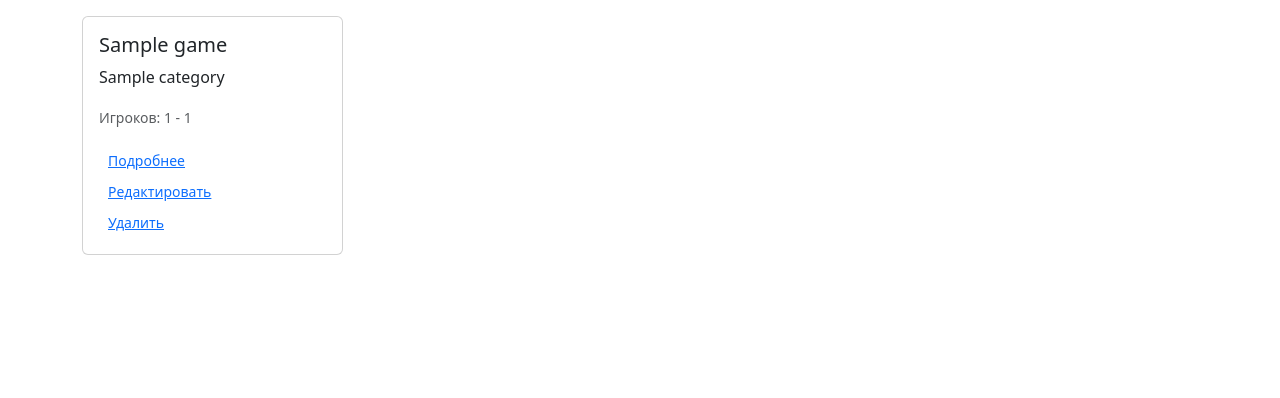
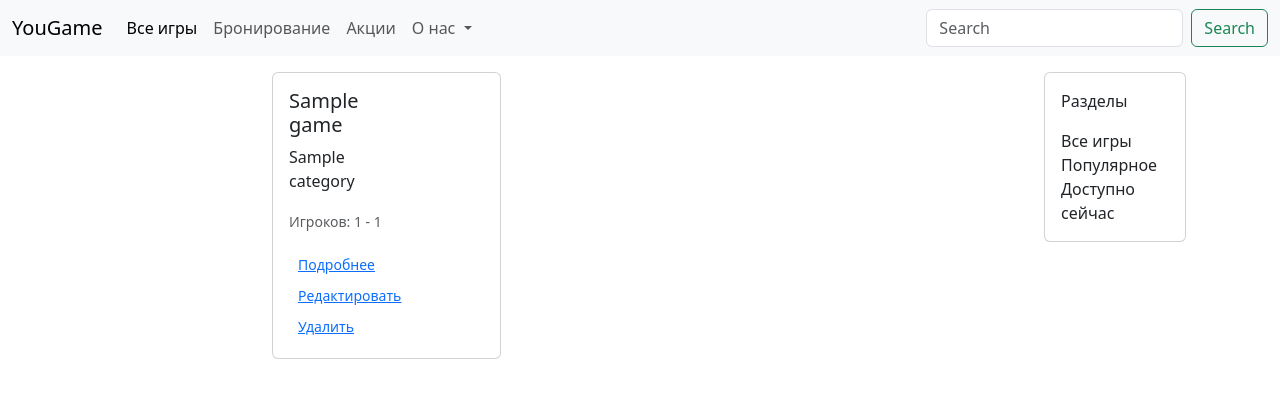
Before and after one commit to dmkisel/rent_game, a Django app: page / in a window 1280 px wide. Shown: the top 398 px of the page. Run offline with Django 5.2, Linux system fonts and the light colour scheme; tables that the repository leaves empty hold one stand-in row (values such as "Sample post").

Commit message:
edit front

```diff
--- a/games/templates/base.html
+++ b/games/templates/base.html
@@ -11,15 +11,25 @@
     <link href="https://cdn.jsdelivr.net/npm/bootstrap@5.3.3/dist/css/bootstrap.min.css" rel="stylesheet" integrity="sha384-QWTKZyjpPEjISv5WaRU9OFeRpok6YctnYmDr5pNlyT2bRjXh0JMhjY6hW+ALEwIH" crossorigin="anonymous">
 </head>
 <body>
+    {% include "components/navbar.html" %}
 
-<div class="container">
-    <div class="row">
-        {% block main %}
+    <div class="container">
+        <div class="row">
+            <div class="col-md-2 col-sm-0">
 
-        {% endblock %}
+            </div>
+            <div class="col-md-8 col-sm-12">
+                {% block main %}
+
+                {% endblock %}
+            </div>
+             <div class="col-md-2 col-sm-0">
+                {% block section %}
+
+                {% endblock %}
+            </div>
+        </div>
     </div>
-</div>
-
 <script src="https://cdn.jsdelivr.net/npm/bootstrap@5.3.3/dist/js/bootstrap.bundle.min.js" integrity="sha384-YvpcrYf0tY3lHB60NNkmXc5s9fDVZLESaAA55NDzOxhy9GkcIdslK1eN7N6jIeHz" crossorigin="anonymous"></script>
 </body>
 </html>
--- /dev/null
+++ b/games/templates/components/navbar.html
@@ -0,0 +1,37 @@
+<nav class="navbar navbar-expand-lg navbar-light bg-light">
+  <div class="container-fluid">
+    <a class="navbar-brand" href="#">YouGame</a>
+    <button class="navbar-toggler" type="button" data-bs-toggle="collapse" data-bs-target="#navbarSupportedContent" aria-controls="navbarSupportedContent" aria-expanded="false" aria-label="Toggle navigation">
+      <span class="navbar-toggler-icon"></span>
+    </button>
+    <div class="collapse navbar-collapse" id="navbarSupportedContent">
+      <ul class="navbar-nav me-auto mb-2 mb-lg-0">
+        <li class="nav-item">
+          <a class="nav-link active" aria-current="page" href="{% url 'games:list' %}">Все игры</a>
+        </li>
+        <li class="nav-item">
+          <a class="nav-link" href="#">Бронирование</a>
+        </li>
+         <li class="nav-item">
+          <a class="nav-link" href="#" tabindex="-1" aria-disabled="true">Акции</a>
+        </li>
+        <li class="nav-item dropdown">
+          <a class="nav-link dropdown-toggle" href="#" id="navbarDropdown" role="button" data-bs-toggle="dropdown" aria-expanded="false">
+            О нас
+          </a>
+          <ul class="dropdown-menu" aria-labelledby="navbarDropdown">
+            <li><a class="dropdown-item" href="#">Контакты</a></li>
+            <li><a class="dropdown-item" href="#">Условия аренды и покупки</a></li>
+            <li><hr class="dropdown-divider"></li>
+            <li><a class="dropdown-item" href="#">Обратная связь</a></li>
+          </ul>
+        </li>
+
+      </ul>
+      <form class="d-flex">
+        <input class="form-control me-2" type="search" placeholder="Search" aria-label="Search">
+        <button class="btn btn-outline-success" type="submit">Search</button>
+      </form>
+    </div>
+  </div>
+</nav>
--- /dev/null
+++ b/games/templates/components/sections.html
@@ -0,0 +1,19 @@
+<div class="row">
+    <div class="col mt-3">
+        <div class="card mb-3">
+                    <div class="row g-0">
+                        <div class="col">
+                            <div class="card-body">
+                                <p class="nav-link">Разделы</p>
+                                    <a class="nav-link" href="{% url 'games:list' %}">Все игры</a>
+
+                                    <a class="nav-link" href="{% url 'games:list' %}">Популярное</a>
+
+                                    <a class="nav-link" href="{% url 'games:list' %}">Доступно сейчас</a>
+
+                            </div>
+                        </div>
+                    </div>
+        </div>
+    </div>
+</div>
--- a/games/templates/games/game_detail.html
+++ b/games/templates/games/game_detail.html
@@ -6,7 +6,6 @@
 
 
 {% block main %}
-    <div class="container">
         <div class="row">
             <div class="col">
                 <div class="card mb-3" style="max-width: 600px;">
@@ -30,5 +29,4 @@
                 </div>
             </div>
         </div>
-    </div>
 {% endblock %}
--- a/games/templates/games/game_list.html
+++ b/games/templates/games/game_list.html
@@ -5,10 +5,10 @@
 {% endblock %}
 
 {% block main %}
-    <div class="container">
+
         <div class="row">
         {% for game in object_list %}
-            <div class="col-lg-3 mt-3 col-md-6 mt-3 row-sm">
+            <div class="col-lg-4 mt-3 col-md-6 mt-3 row-sm">
                 <div class="card mb-3" style="max-width: 600px;">
                     <div class="row g-0">
                         <div class="col-md-8">
@@ -35,5 +35,10 @@
             </div>
         {% endfor %}
         </div>
+{% endblock %}
+
+{% block section %}
+    <div class="container">
+        {% include "components/sections.html" %}
     </div>
 {% endblock %}
--- a/pyproject.toml
+++ b/pyproject.toml
@@ -8,9 +8,6 @@ readme = "README.md"
 [tool.poetry.dependencies]
 python = "^3.12"
 django = "^5.0.6"
-telebot = "^0.0.5"
-celery = "^5.4.0"
-psycopg2 = "^2.9.9"
 
 
 [build-system]
```
Also changed, not shown: rent/settings.py (+14 -7 lines), 1 other file.
